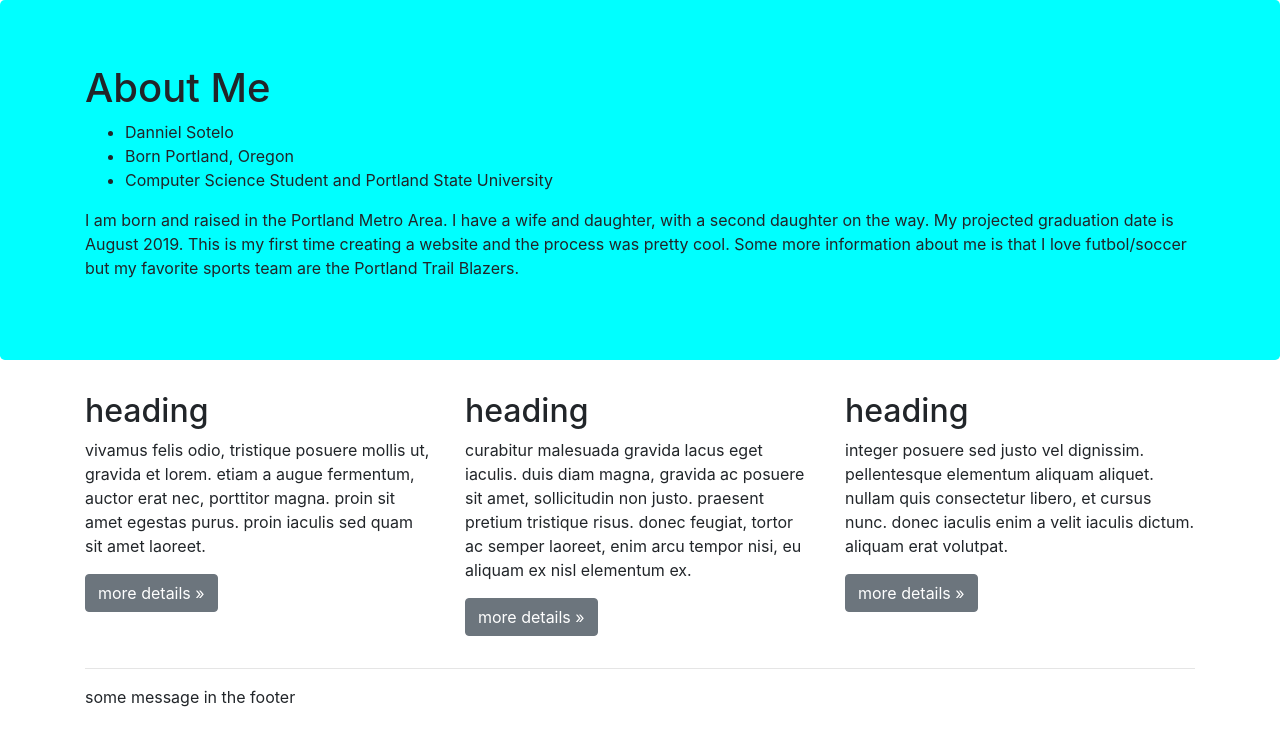
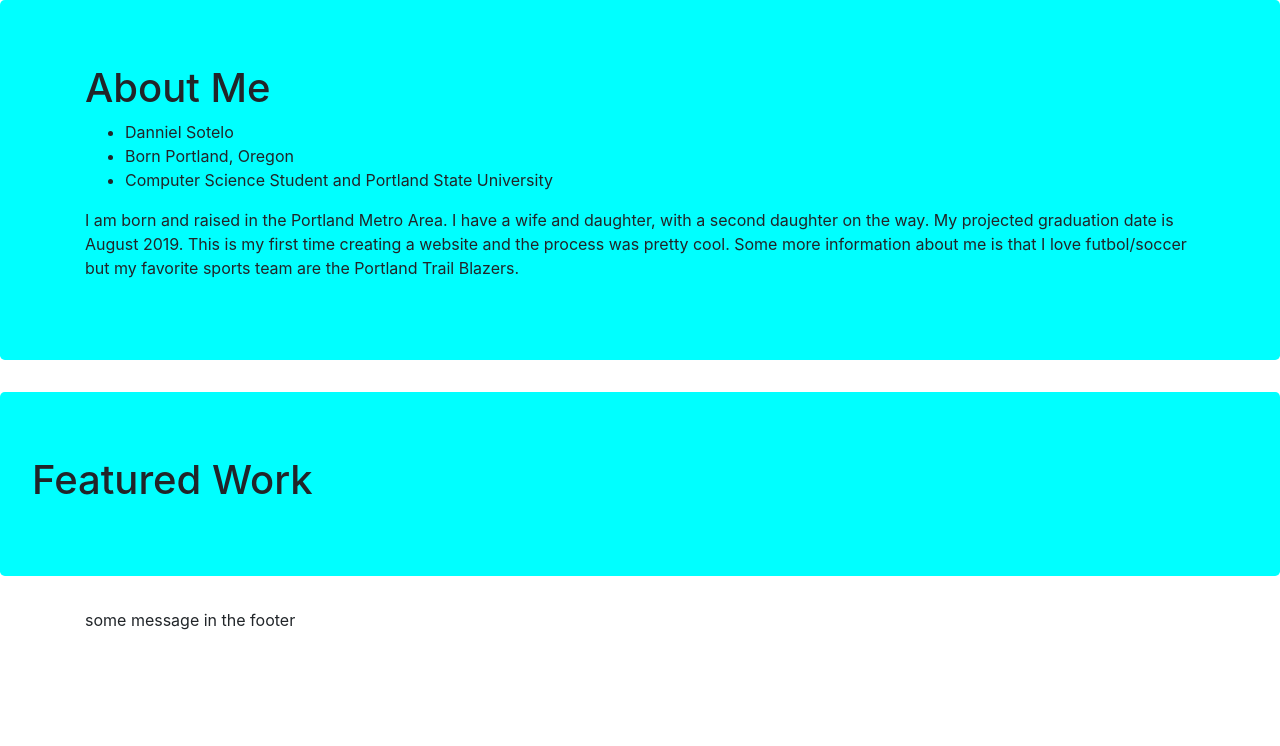
Before and after one commit to dannielsotelo/dannielsotelo.github.io, a plain HTML site: page index.html in a window 1280 px wide. Drawn offline with nearby package versions, Linux system fonts and the light colour scheme.

Commit message:
intro featured work

```diff
--- a/index.html
+++ b/index.html
@@ -37,29 +37,10 @@
         </div>
     </div>
 
-    <div class="container">
-        <!-- Example row of columns -->
-        <div class="row">
-          <div class="col-md-4">
-            <h2>heading</h2>
-            <p>vivamus felis odio, tristique posuere mollis ut, gravida et lorem. etiam a augue fermentum, auctor erat nec, porttitor magna. proin sit amet egestas purus. proin iaculis sed quam sit amet laoreet.</p>
-            <p><a class="btn btn-secondary" href="#" role="button">more details »</a></p>
-          </div>
-          <div class="col-md-4">
-            <h2>heading</h2>
-            <p>curabitur malesuada gravida lacus eget iaculis. duis diam magna, gravida ac posuere sit amet, sollicitudin non justo. praesent pretium tristique risus. donec feugiat, tortor ac semper laoreet, enim arcu tempor nisi, eu aliquam ex nisl elementum ex.</p>
-            <p><a class="btn btn-secondary" href="#" role="button">more details »</a></p>
-          </div>
-          <div class="col-md-4">
-            <h2>heading</h2>
-            <p>integer posuere sed justo vel dignissim. pellentesque elementum aliquam aliquet. nullam quis consectetur libero, et cursus nunc. donec iaculis enim a velit iaculis dictum. aliquam erat volutpat.</p>
-            <p><a class="btn btn-secondary" href="#" role="button">more details »</a></p>
-          </div>
-        </div>
+    <div class="jumbotron">
+    <h1>Featured Work</h1>
+    </div>
 
-        <hr>
-
-     </div>
     <footer class="container">
       <p>some message in the footer</p>
     </footer>
```
